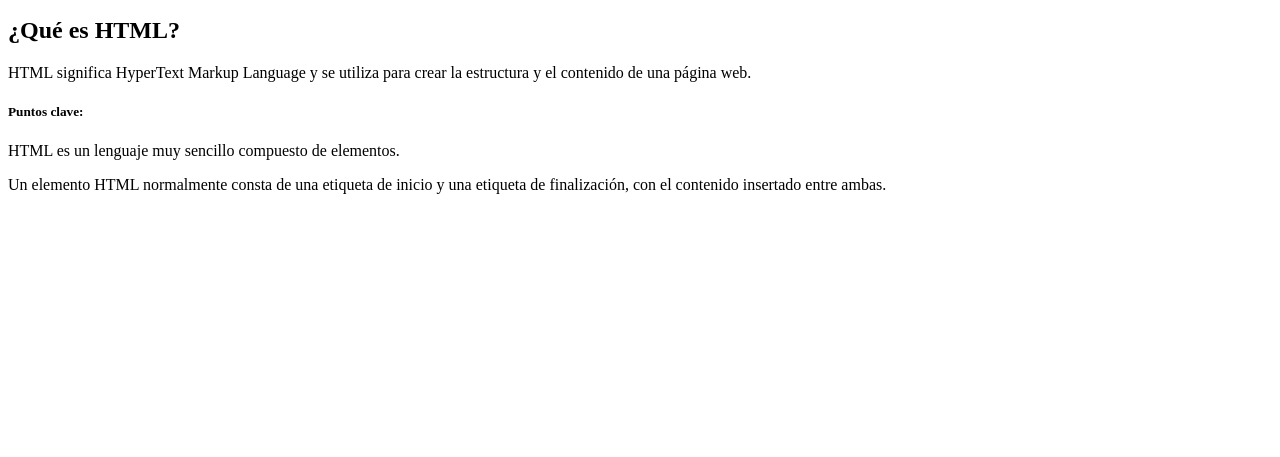
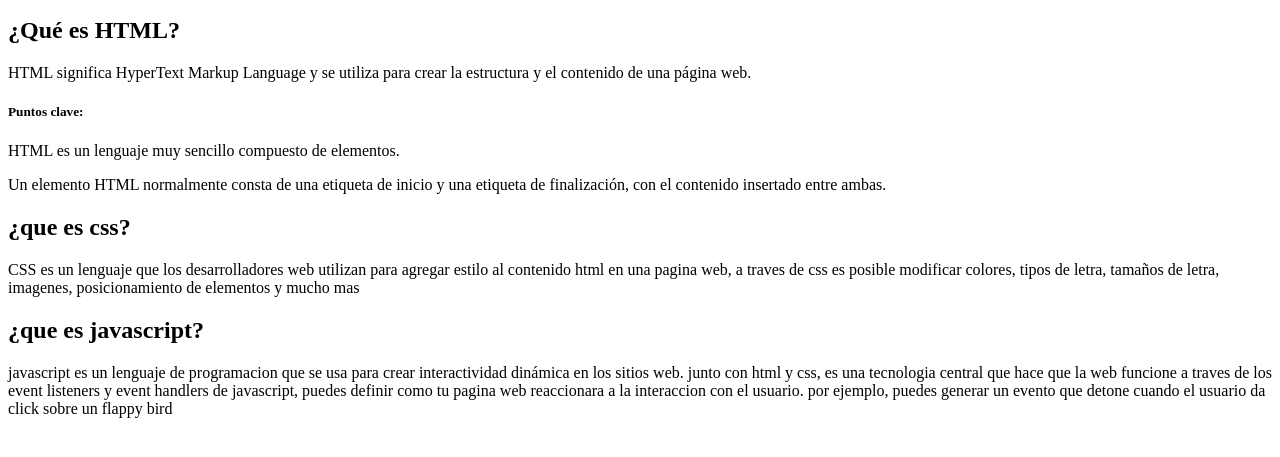
Before and after one commit to valefgr/intro-web-html-div-05, a plain HTML site: page index.html in a window 1280 px wide. Shown: the part 105-562 px from the top of the page. Drawn offline with Linux system fonts and the light colour scheme.

Commit message:
agregue body

```diff
--- a/index.html
+++ b/index.html
@@ -21,7 +21,15 @@
           etiqueta de finalización, con el contenido insertado entre ambas.</p>
    </div>
 
-   <!-- Agrega tu código aquí -->
+  <div>
+   <h2>¿que es css?</h2>
+   <p>CSS es un lenguaje que los desarrolladores web utilizan para agregar estilo al contenido html en una pagina web, a traves de css es posible modificar colores, tipos de letra, tamaños de letra, imagenes, posicionamiento de elementos y mucho mas</p>
+
+  </div>
+  <div>
+   <h2>¿que es javascript?</h2>
+   <p> javascript es un lenguaje de programacion que se usa para crear interactividad dinámica en los sitios web. junto con html y css, es una tecnologia central que hace que la web funcione a traves de los event listeners y event handlers de javascript, puedes definir como tu pagina web reaccionara a la interaccion con el usuario. por ejemplo, puedes generar un evento que detone cuando el usuario da click sobre un flappy bird</p>
+  </div>
 
 </body>
 </html>
```
